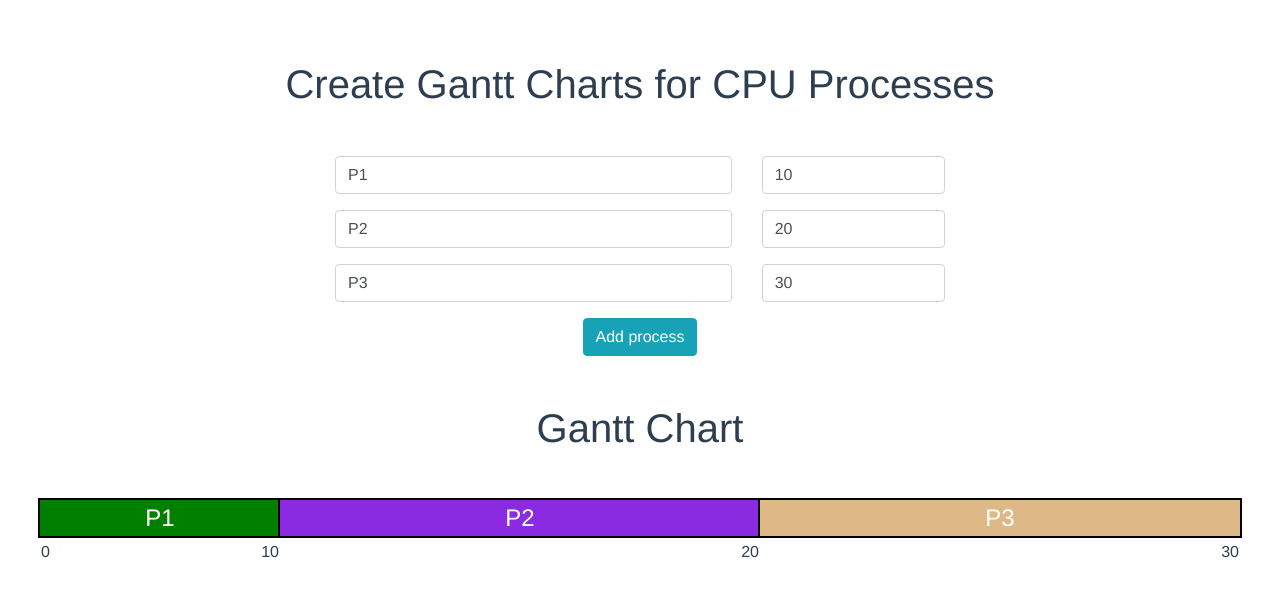
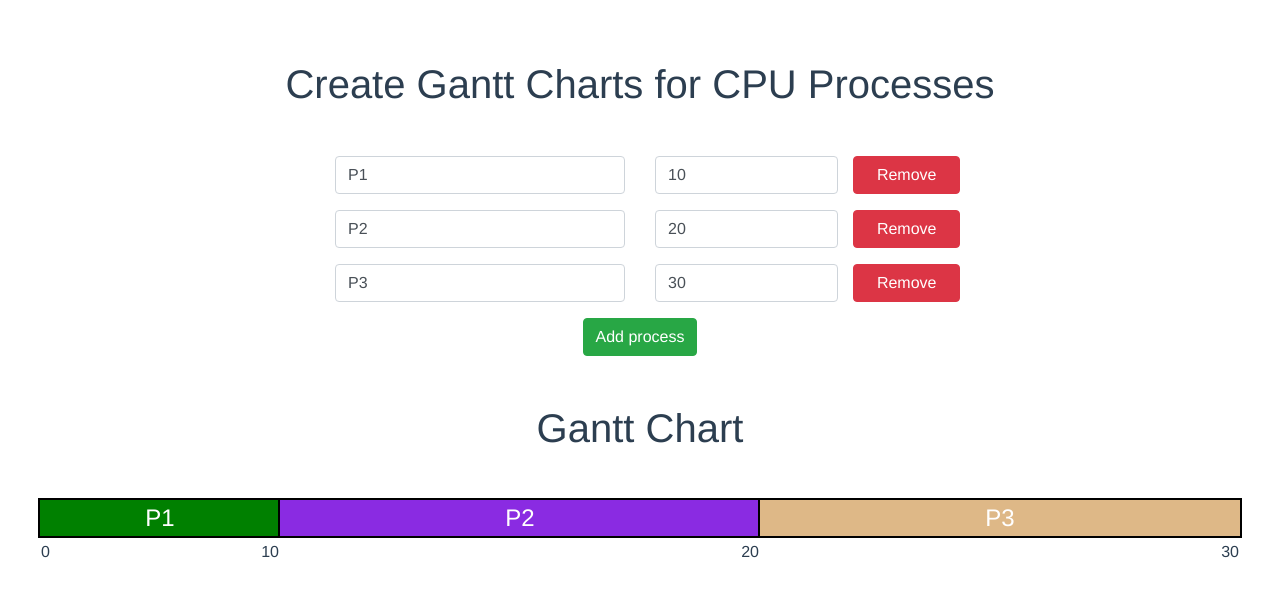
Before and after one commit to ikiranis/gantt, a Vue app: page / in a window 1280 px wide. Shown: the top 596 px of the page. Built offline with nearby package versions, Linux system fonts and the light colour scheme.

Commit message:
Remove process

```diff
--- a/src/components/Processes.vue
+++ b/src/components/Processes.vue
@@ -1,8 +1,8 @@
 <template>
     <div class="container col-lg-6">
-        <div v-for="process in processes">
+        <div v-for="(process, index) in processes">
             <div class="form-group row">
-                <div class="col-lg-8">
+                <div class="col-lg-6">
                     <input id="name" type="text" class="form-control"
                            v-model="process.name"
                            placeholder="Process Name" required maxlength="20">
@@ -12,10 +12,12 @@
                            v-model="process.timeEnd"
                            placeholder="Time End" required min="1" max="99">
                 </div>
+
+                <button class="btn btn-danger col" @click="removeProcess(index)">Remove</button>
             </div>
         </div>
 
-        <button class="btn btn-info" name="add" @click="addProcess">Add process</button>
+        <button class="btn btn-success" name="add" @click="addProcess">Add process</button>
     </div>
 </template>
 
@@ -35,12 +37,15 @@
         },
 
         methods: {
-    		addProcess()
-            {
+    		addProcess() {
 				this.processes.push({
 					name: '',
 					timeEnd: null
 				})
+            },
+
+            removeProcess(index) {
+            	this.processes.splice(index, 1)
             }
         }
     }
```
